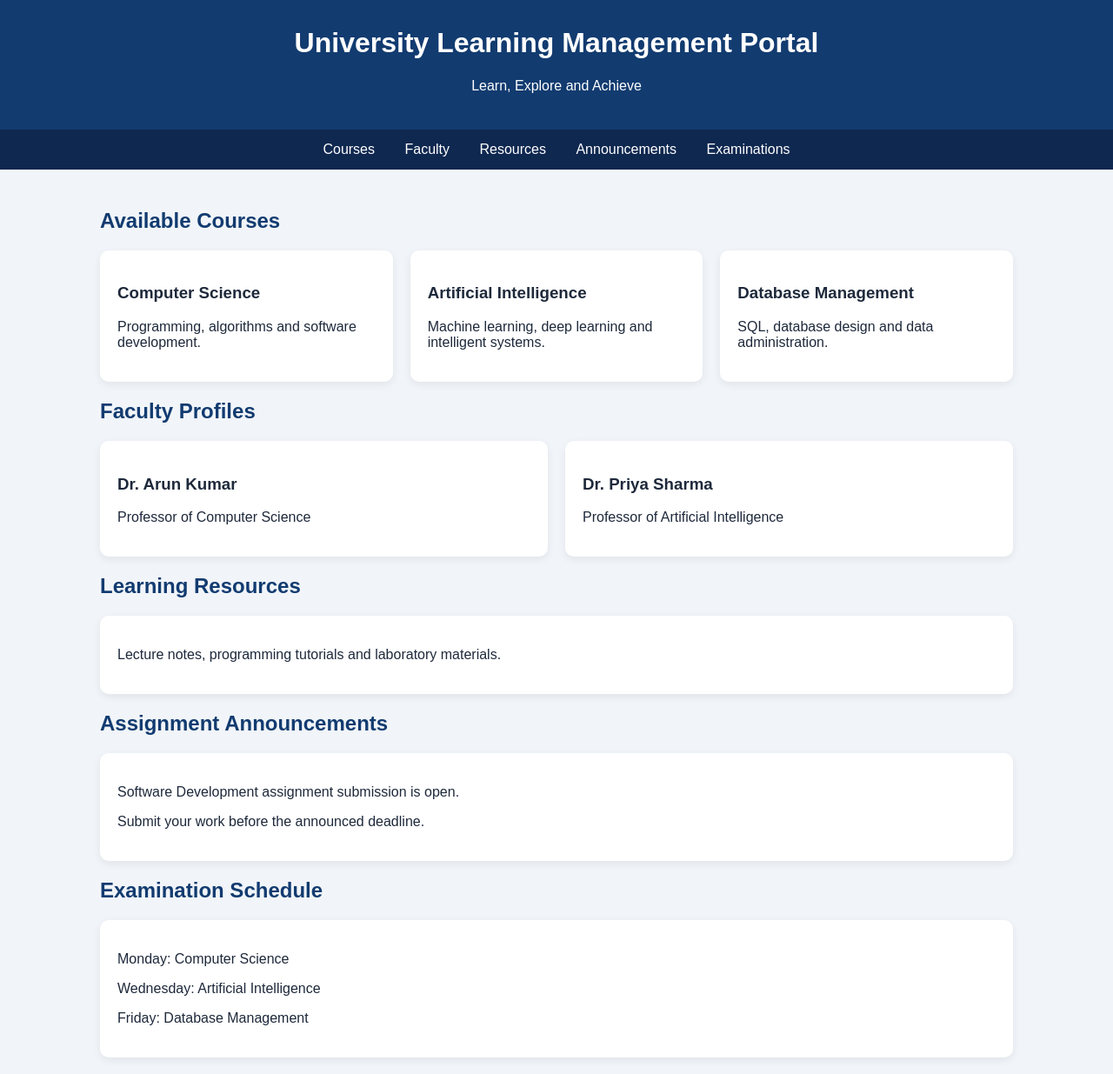
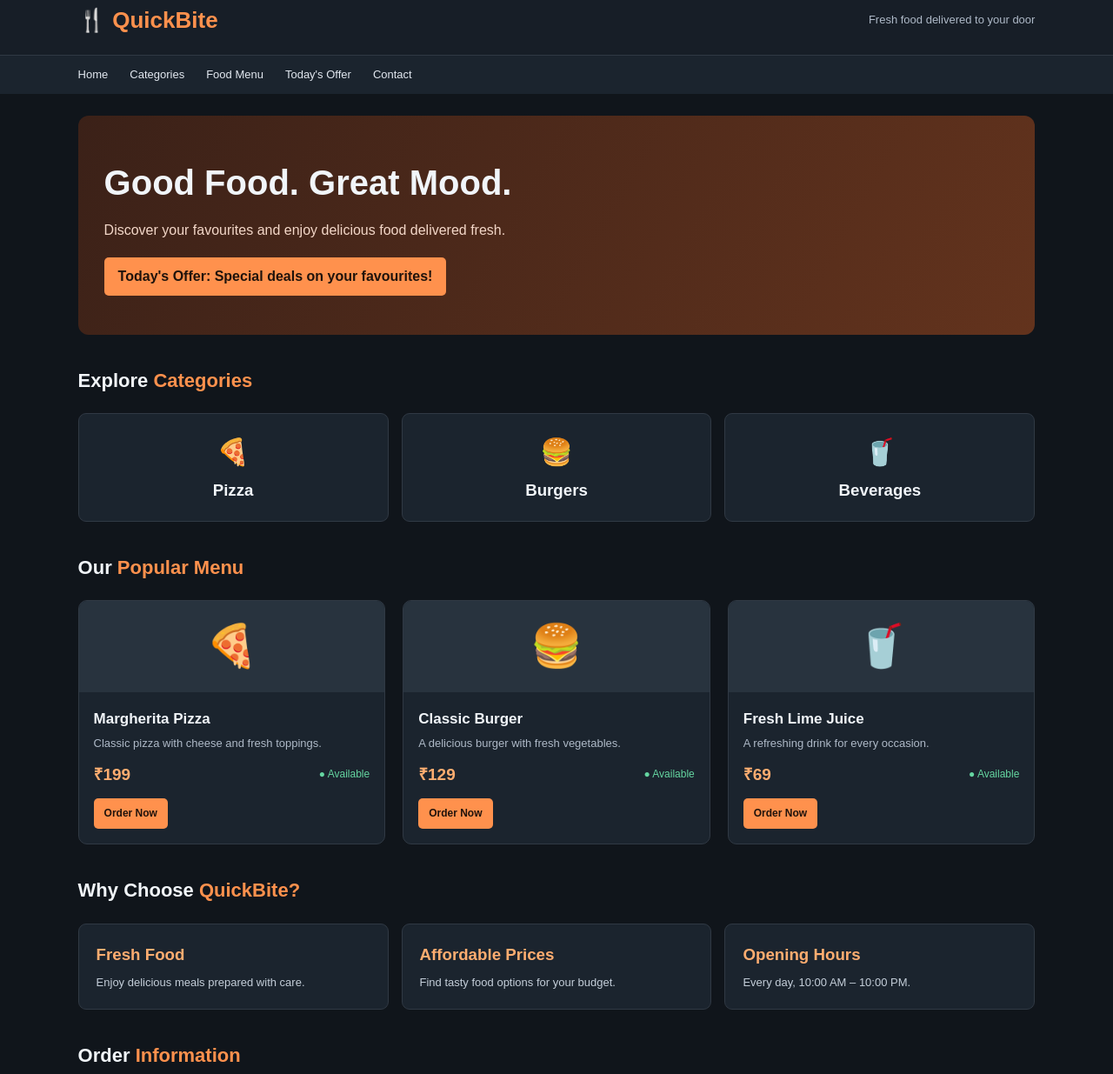
Before and after one commit to sarves816/Assessment-9, a plain HTML site: page index.html in a window 1280 px wide. Shown: the part 15-1250 px from the top of the page at 87% size. Drawn offline with Linux system fonts and the light colour scheme.

Commit message:
Update index.html

```diff
--- a/index.html
+++ b/index.html
@@ -1,145 +1,359 @@
+
 <!DOCTYPE html>
 <html lang="en">
 <head>
 <meta charset="UTF-8">
 <meta name="viewport" content="width=device-width, initial-scale=1.0">
-    <title>University Learning Portal</title>
+<title>QuickBite | Online Food Ordering</title>
 <style>
 * {
     box-sizing: border-box;
+    margin: 0;
+    padding: 0;
 }
 
 body {
-            margin: 0;
     font-family: Arial, sans-serif;
-            background: #f1f5f9;
-            color: #1e293b;
+    background: #10151b;
+    color: #f1f5f9;
+    line-height: 1.6;
 }
 
 header {
-            background: #123b70;
-            color: white;
-            padding: 25px;
+    background: #171e27;
+    border-bottom: 1px solid #303944;
+    padding: 18px 7%;
+    display: flex;
+    align-items: center;
+    justify-content: space-between;
+    gap: 15px;
+    flex-wrap: wrap;
+}
+
+.logo {
+    color: #ff914d;
+    font-size: 26px;
+    font-weight: bold;
+}
+
+header span {
+    color: #aeb9c7;
+    font-size: 13px;
+}
+
+nav {
+    background: #1b242e;
+    padding: 12px 7%;
+    display: flex;
+    gap: 25px;
+    flex-wrap: wrap;
+}
+
+nav a {
+    color: #e2e8f0;
+    text-decoration: none;
+    font-size: 13px;
+}
+
+nav a:hover {
+    color: #ff914d;
+}
+
+.hero {
+    margin: 25px auto;
+    width: 86%;
+    padding: 45px 30px;
+    border-radius: 12px;
+    background: linear-gradient(120deg, #3b2118, #63331d);
+}
+
+.hero h1 {
+    font-size: clamp(27px, 4vw, 40px);
+    margin-bottom: 10px;
+}
+
+.hero p {
+    color: #f3d7c8;
+    margin-bottom: 18px;
+}
+
+.offer {
+    display: inline-block;
+    background: #ff914d;
+    color: #20130c;
+    font-weight: bold;
+    padding: 9px 16px;
+    border-radius: 5px;
+}
+
+.container {
+    width: 86%;
+    margin: 35px auto;
+}
+
+.section-title {
+    font-size: 22px;
+    margin-bottom: 20px;
+}
+
+.section-title span {
+    color: #ff914d;
+}
+
+.categories {
+    display: grid;
+    grid-template-columns: repeat(auto-fit, minmax(150px, 1fr));
+    gap: 15px;
+}
+
+.category {
+    background: #1b242e;
+    border: 1px solid #303944;
+    border-radius: 9px;
+    padding: 20px;
     text-align: center;
 }
 
-        nav {
-            background: #0f2850;
-            padding: 14px;
-            text-align: center;
+.category .emoji {
+    font-size: 30px;
+    margin-bottom: 5px;
 }
 
-        nav a {
-            color: white;
-            text-decoration: none;
-            margin: 0 15px;
-        }
-
-        main {
-            max-width: 1100px;
-            margin: auto;
-            padding: 25px;
-        }
-
-        h2 {
-            color: #123b70;
-        }
-
-        .grid {
+.menu {
     display: grid;
-            grid-template-columns: repeat(auto-fit, minmax(220px, 1fr));
+    grid-template-columns: repeat(auto-fit, minmax(210px, 1fr));
     gap: 20px;
 }
 
-        .card {
-            background: white;
+.food-card {
+    background: #1b242e;
+    border: 1px solid #303944;
+    border-radius: 10px;
+    overflow: hidden;
+}
+
+.food-image {
+    height: 105px;
+    display: grid;
+    place-items: center;
+    background: #28333e;
+    font-size: 48px;
+}
+
+.food-info {
+    padding: 17px;
+}
+
+.food-info h3 {
+    font-size: 17px;
+    margin-bottom: 5px;
+}
+
+.food-info p {
+    color: #aeb9c7;
+    font-size: 13px;
+    margin-bottom: 10px;
+}
+
+.food-bottom {
+    display: flex;
+    justify-content: space-between;
+    align-items: center;
+    gap: 8px;
+}
+
+.price {
+    color: #ffad70;
+    font-size: 19px;
+    font-weight: bold;
+}
+
+.available {
+    color: #65d6a1;
+    font-size: 12px;
+}
+
+.order-button {
+    display: inline-block;
+    margin-top: 12px;
+    padding: 8px 12px;
+    background: #ff914d;
+    color: #20130c;
+    text-decoration: none;
+    border-radius: 5px;
+    font-size: 12px;
+    font-weight: bold;
+}
+
+.info-grid {
+    display: grid;
+    grid-template-columns: repeat(auto-fit, minmax(210px, 1fr));
+    gap: 15px;
+}
+
+.info-card {
+    background: #1b242e;
+    border: 1px solid #303944;
     padding: 20px;
-            border-radius: 10px;
-            box-shadow: 0 3px 10px #00000012;
+    border-radius: 9px;
+}
+
+.info-card h3 {
+    color: #ffad70;
+    margin-bottom: 7px;
+}
+
+.info-card p {
+    color: #c4ced9;
+    font-size: 13px;
 }
 
 footer {
-            background: #123b70;
-            color: white;
-            padding: 15px;
+    background: #171e27;
+    border-top: 1px solid #303944;
     text-align: center;
+    padding: 22px;
+    color: #aeb9c7;
+    font-size: 12px;
+}
+
+@media (max-width: 600px) {
+    header, nav {
+        padding-left: 5%;
+        padding-right: 5%;
+    }
+
+    .hero, .container {
+        width: 92%;
+    }
+
+    .hero {
+        padding: 30px 20px;
+    }
 }
 </style>
 </head>
+
 <body>
+
 <header>
-        <h1>University Learning Management Portal</h1>
-        <p>Learn, Explore and Achieve</p>
+    <div class="logo">🍴 QuickBite</div>
+    <span>Fresh food delivered to your door</span>
 </header>
 
 <nav>
-        <a href="#courses">Courses</a>
-        <a href="#faculty">Faculty</a>
-        <a href="#resources">Resources</a>
-        <a href="#announcements">Announcements</a>
-        <a href="#exams">Examinations</a>
+    <a href="#home">Home</a>
+    <a href="#categories">Categories</a>
+    <a href="#menu">Food Menu</a>
+    <a href="#offers">Today's Offer</a>
+    <a href="#contact">Contact</a>
 </nav>
 
-    <main>
-        <section id="courses">
-            <h2>Available Courses</h2>
-            <div class="grid">
-                <div class="card">
-                    <h3>Computer Science</h3>
-                    <p>Programming, algorithms and software development.</p>
+<section class="hero" id="home">
+    <h1>Good Food. Great Mood.</h1>
+    <p>Discover your favourites and enjoy delicious food delivered fresh.</p>
+    <div class="offer">Today's Offer: Special deals on your favourites!</div>
+</section>
+
+<section class="container" id="categories">
+    <h2 class="section-title">Explore <span>Categories</span></h2>
+
+    <div class="categories">
+        <div class="category">
+            <div class="emoji">🍕</div>
+            <h3>Pizza</h3>
         </div>
-                <div class="card">
-                    <h3>Artificial Intelligence</h3>
-                    <p>Machine learning, deep learning and intelligent systems.</p>
+
+        <div class="category">
+            <div class="emoji">🍔</div>
+            <h3>Burgers</h3>
         </div>
-                <div class="card">
-                    <h3>Database Management</h3>
-                    <p>SQL, database design and data administration.</p>
+
+        <div class="category">
+            <div class="emoji">🥤</div>
+            <h3>Beverages</h3>
         </div>
     </div>
 </section>
 
-        <section id="faculty">
-            <h2>Faculty Profiles</h2>
-            <div class="grid">
-                <div class="card">
-                    <h3>Dr. Arun Kumar</h3>
-                    <p>Professor of Computer Science</p>
+<section class="container" id="menu">
+    <h2 class="section-title">Our <span>Popular Menu</span></h2>
+
+    <div class="menu">
+        <article class="food-card">
+            <div class="food-image">🍕</div>
+            <div class="food-info">
+                <h3>Margherita Pizza</h3>
+                <p>Classic pizza with cheese and fresh toppings.</p>
+                <div class="food-bottom">
+                    <span class="price">₹199</span>
+                    <span class="available">● Available</span>
                 </div>
-                <div class="card">
-                    <h3>Dr. Priya Sharma</h3>
-                    <p>Professor of Artificial Intelligence</p>
+                <a class="order-button" href="#contact">Order Now</a>
+            </div>
+        </article>
+
+        <article class="food-card">
+            <div class="food-image">🍔</div>
+            <div class="food-info">
+                <h3>Classic Burger</h3>
+                <p>A delicious burger with fresh vegetables.</p>
+                <div class="food-bottom">
+                    <span class="price">₹129</span>
+                    <span class="available">● Available</span>
+                </div>
+                <a class="order-button" href="#contact">Order Now</a>
+            </div>
+        </article>
+
+        <article class="food-card">
+            <div class="food-image">🥤</div>
+            <div class="food-info">
+                <h3>Fresh Lime Juice</h3>
+                <p>A refreshing drink for every occasion.</p>
+                <div class="food-bottom">
+                    <span class="price">₹69</span>
+                    <span class="available">● Available</span>
+                </div>
+                <a class="order-button" href="#contact">Order Now</a>
+            </div>
+        </article>
+    </div>
+</section>
+
+<section class="container" id="offers">
+    <h2 class="section-title">Why Choose <span>QuickBite?</span></h2>
+
+    <div class="info-grid">
+        <div class="info-card">
+            <h3>Fresh Food</h3>
+            <p>Enjoy delicious meals prepared with care.</p>
+        </div>
+
+        <div class="info-card">
+            <h3>Affordable Prices</h3>
+            <p>Find tasty food options for your budget.</p>
+        </div>
+
+        <div class="info-card">
+            <h3>Opening Hours</h3>
+            <p>Every day, 10:00 AM – 10:00 PM.</p>
         </div>
     </div>
 </section>
 
-        <section id="resources">
-            <h2>Learning Resources</h2>
-            <div class="card">
-                <p>Lecture notes, programming tutorials and laboratory materials.</p>
+<section class="container" id="contact">
+    <h2 class="section-title">Order <span>Information</span></h2>
+    <div class="info-card">
+        <h3>Thank you for choosing QuickBite!</h3>
+        <p>Browse our menu and visit us during opening hours. This demonstration website displays the menu; online ordering and payment are not connected.</p>
     </div>
 </section>
 
-        <section id="announcements">
-            <h2>Assignment Announcements</h2>
-            <div class="card">
-                <p>Software Development assignment submission is open.</p>
-                <p>Submit your work before the announced deadline.</p>
-            </div>
-        </section>
+<footer>
+    <p>© 2026 QuickBite Online Food Ordering Portal</p>
+    <p>Fresh food delivered to your door.</p>
+</footer>
 
-        <section id="exams">
-            <h2>Examination Schedule</h2>
-            <div class="card">
-                <p>Monday: Computer Science</p>
-                <p>Wednesday: Artificial Intelligence</p>
-                <p>Friday: Database Management</p>
-            </div>
-        </section>
-    </main>
-
-    <footer>
-        <p>University Learning Portal | Version 1.0</p>
-    </footer>
 </body>
 </html>
```
Lines whose indentation alone changed are shown as unchanged.
